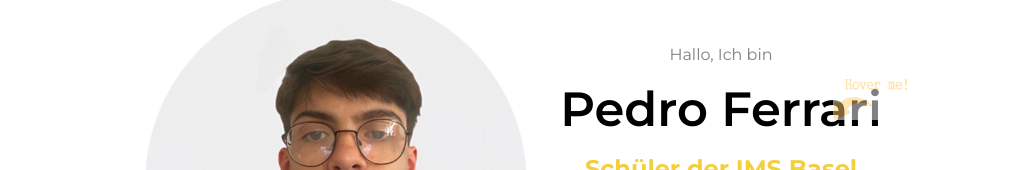
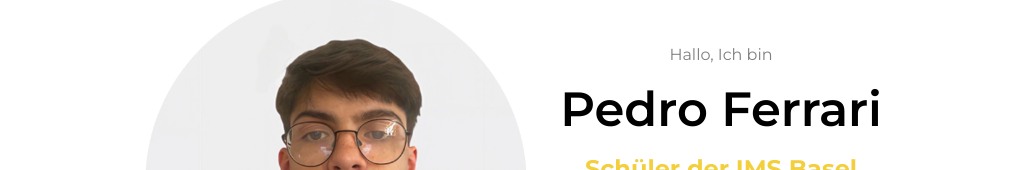
Before and after one commit to Fedro2/pedroferrariportfolio, a plain HTML site: page index.html in a window 1280 px wide. Shown: the part 286-456 px from the top of the page, without its empty margins (127-1154 px from the left). Drawn offline with nearby package versions, Linux system fonts and the light colour scheme.

Commit message:
Update index.html

```diff
--- a/index.html
+++ b/index.html
@@ -45,7 +45,6 @@
                 </div>
             </div>
         </div>
-        <img class="hover-image" src="pics/hover-me.png" alt="Hover Me">
     </div>
         <div class="line" data-aos="fade-up"></div>
         <div class="text-about" data-aos="fade-up">
```
